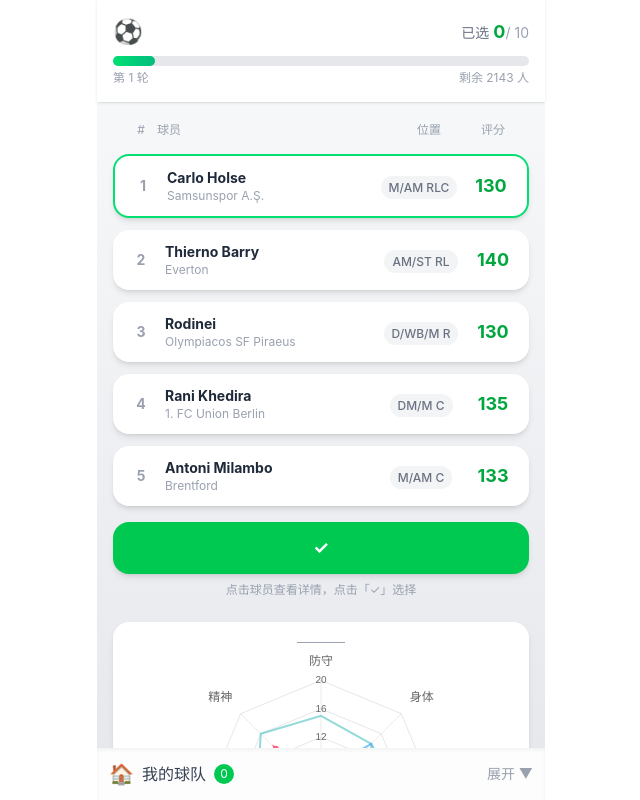
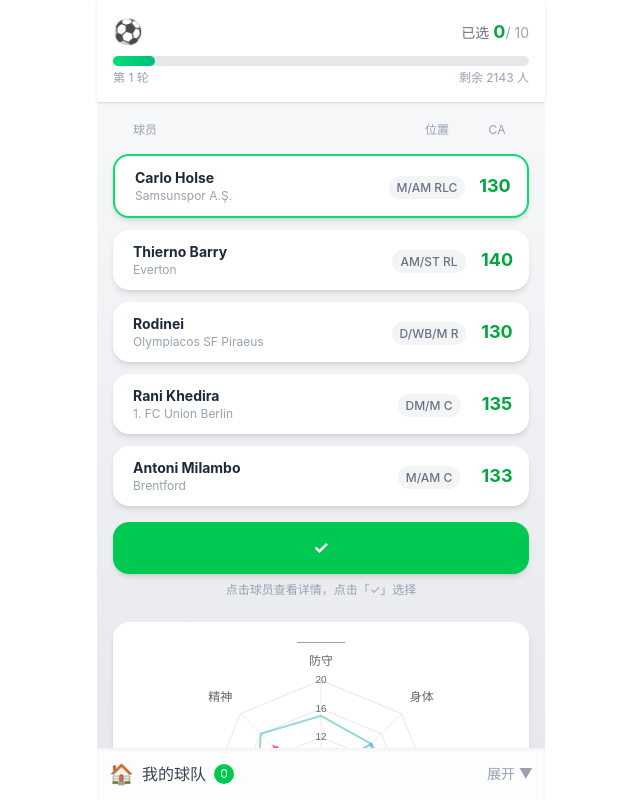
Before and after one commit to AA-XING/fm_draft, a Vue app: page / in a window 1280 px wide. Shown: the whole page, without its empty margins (319-959 px from the left). Built offline with nearby package versions, Linux system fonts and the light colour scheme.

Commit message:
fm_draft

```diff
--- a/src/App.vue
+++ b/src/App.vue
@@ -35,10 +35,9 @@
           <!-- 球员表格 -->
           <div class="space-y-3">
             <div class="flex items-center text-xs text-gray-400 px-3 py-1">
-              <span class="w-8 text-center">#</span>
-              <span class="flex-1">球员</span>
+              <span class="flex-1 pl-2">球员</span>
               <span class="w-20 text-center">位置</span>
-              <span class="w-12 text-center">评分</span>
+              <span class="w-10 text-center">CA</span>
             </div>
 
             <div
@@ -48,15 +47,14 @@
               :class="{ 'border-2 border-green-400': selectedId === player.id }"
               @click="selectedId = player.id"
             >
-              <span class="w-8 text-center text-sm font-bold text-gray-400">{{ idx + 1 }}</span>
-              <div class="flex-1 min-w-0">
+              <div class="flex-1 min-w-0 pl-2">
                 <div class="font-bold text-gray-800 text-sm truncate">{{ player.name }}</div>
                 <div class="text-xs text-gray-400 truncate">{{ player.club || '' }}</div>
               </div>
               <div class="w-20 text-center flex-shrink-0">
                 <span class="text-xs font-medium text-gray-500 bg-gray-100 px-2 py-1 rounded-full">{{ player.position }}</span>
               </div>
-              <div class="w-12 text-center flex-shrink-0">
+              <div class="w-10 text-center flex-shrink-0">
                 <span class="font-bold text-green-600 text-lg">{{ player.rating }}</span>
               </div>
             </div>
```
